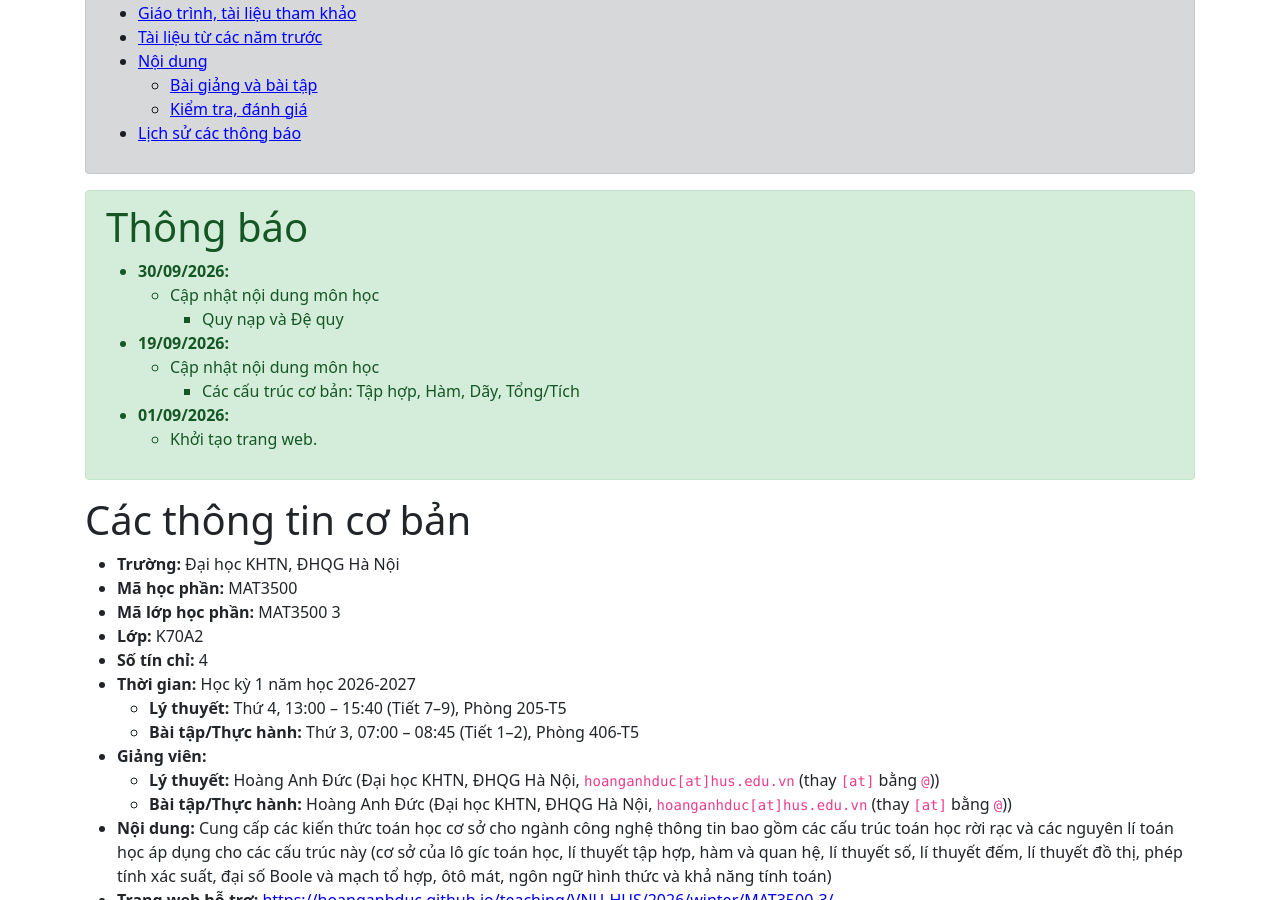
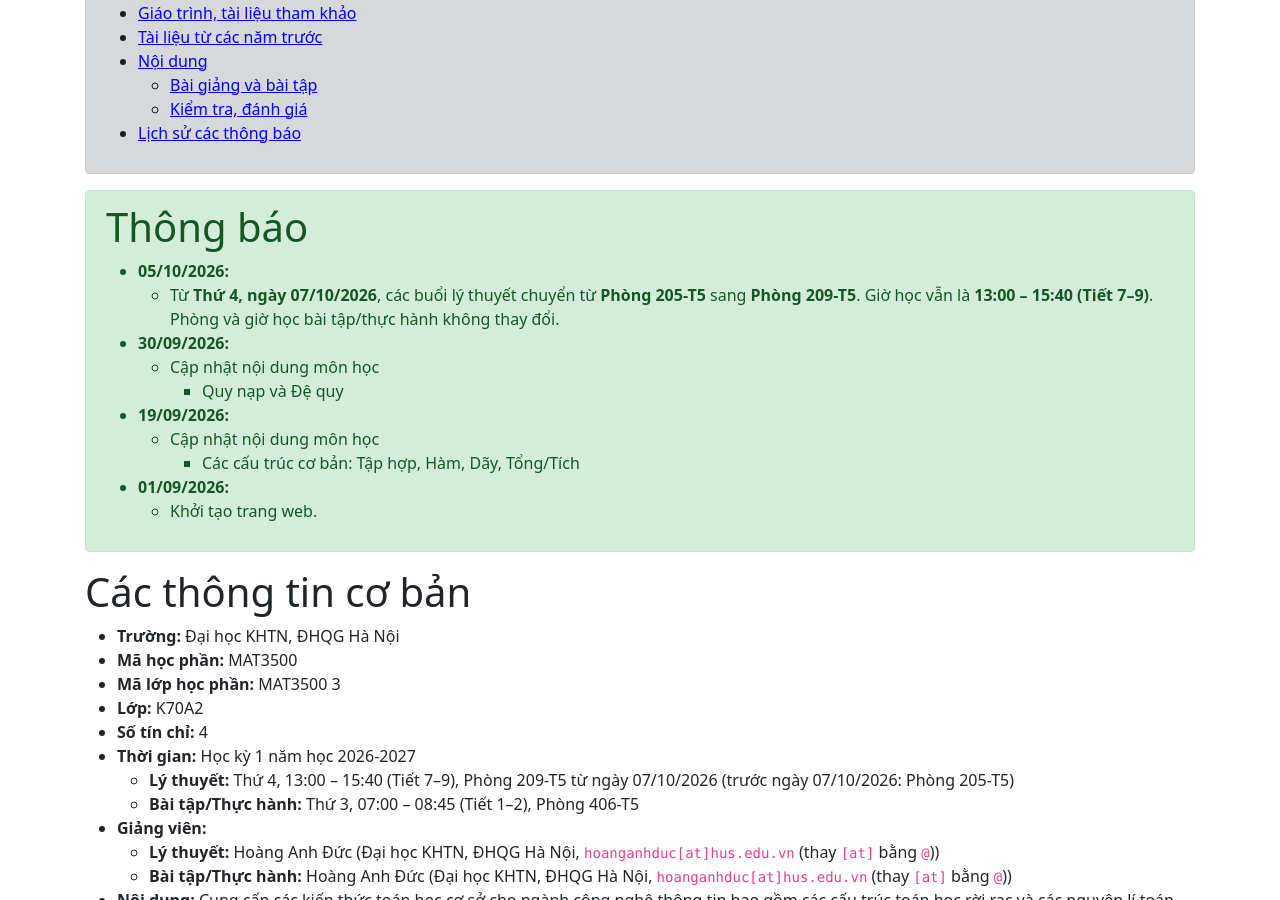
Before and after one commit to hoanganhduc/hoanganhduc.github.io, a Jekyll site: the page built from teaching/VNU-HUS/2026/winter/MAT3500-3/index.md, in a window 1280 px wide and 900 px high, scrolled down 196 px. Built offline with Jekyll 4.4.1, drawn with Linux system fonts in a browser that asks for light colours; nearby versions of some CDN libraries; a style sheet for code colours, icons or effects is not loaded; some of the changed text lies outside the part shown.

```diff
--- a/teaching/VNU-HUS/2026/winter/MAT3500-3/index.md
+++ b/teaching/VNU-HUS/2026/winter/MAT3500-3/index.md
@@ -1,7 +1,7 @@
 ---
 layout: default
 title: "VNU-HUS MAT3500: Toán rời rạc"
-last_modified_at: 2026-09-30
+last_modified_at: 2026-10-05
 lang: "vi"
 katex: true
 ---
@@ -15,6 +15,9 @@ katex: true
 
 <div class="alert alert-success" role="alert" markdown="1">
 <h1>Thông báo</h1>
+
+* **05/10/2026:**
+  * Từ **Thứ 4, ngày 07/10/2026**, các buổi lý thuyết chuyển từ **Phòng 205-T5** sang **Phòng 209-T5**. Giờ học vẫn là **13:00 -- 15:40 (Tiết 7--9)**. Phòng và giờ học bài tập/thực hành không thay đổi.
 
 * **30/09/2026:**
   * Cập nhật nội dung môn học
@@ -34,7 +37,7 @@ katex: true
 * **Lớp:** K70A2
 * **Số tín chỉ:** 4
 * **Thời gian:** Học kỳ 1 năm học 2026-2027
-  * **Lý thuyết:** Thứ 4, 13:00 -- 15:40 (Tiết 7--9), Phòng 205-T5
+  * **Lý thuyết:** Thứ 4, 13:00 -- 15:40 (Tiết 7--9), Phòng 209-T5 từ ngày 07/10/2026 (trước ngày 07/10/2026: Phòng 205-T5)
   * **Bài tập/Thực hành:** Thứ 3, 07:00 -- 08:45 (Tiết 1--2), Phòng 406-T5
 * **Giảng viên:**
   * **Lý thuyết:** Hoàng Anh Đức (Đại học KHTN, ĐHQG Hà Nội, `hoanganhduc[at]hus.edu.vn` (thay `[at]` bằng `@`))
```
Also changed, not shown: teaching/VNU-HUS/2026/winter/MAT1206E/index.md (+5 -2 lines).
